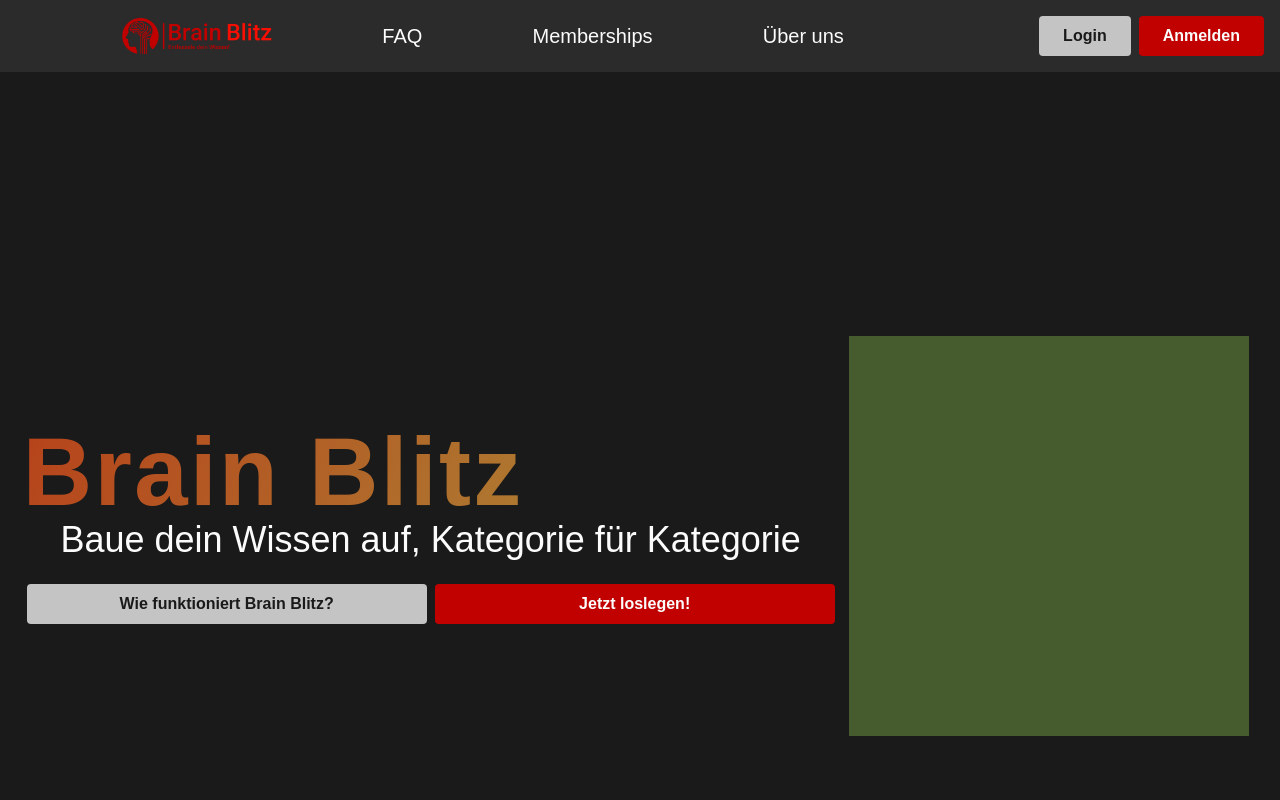
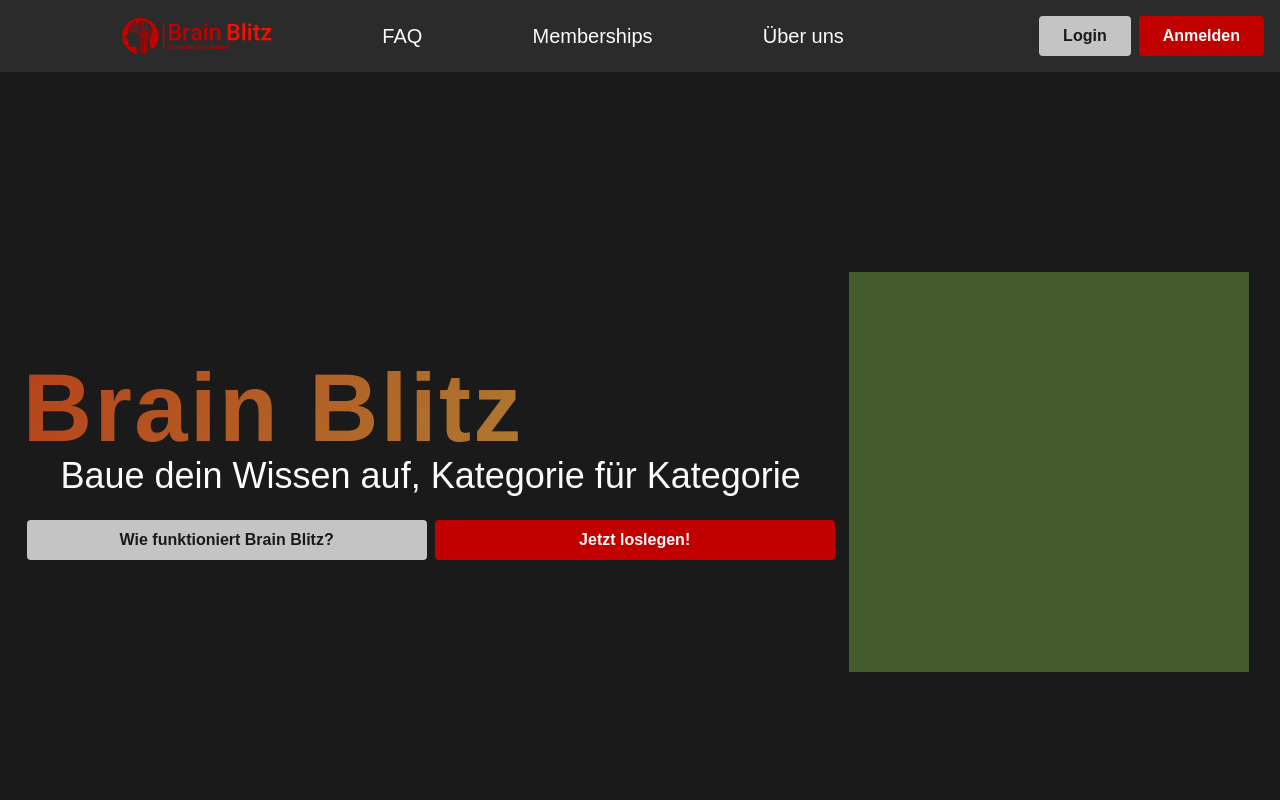
Before and after one commit to SlowMoschen/Brain_Blitz, a React (Vite) app in the folder client/: page / in a window 1280 px wide. Shown: the top 800 px of the page. Built offline with nearby package versions, Linux system fonts and the light colour scheme.

Commit message:
removed margin from hero section

```diff
--- a/client/src/routes/home/pages/home/components/Hero/Hero.tsx
+++ b/client/src/routes/home/pages/home/components/Hero/Hero.tsx
@@ -5,7 +5,7 @@ export default function HeroSection(): JSX.Element {
   const redirect = useNavigate();
 
   return (
-    <section className="bg-bg-primary w-full h-screen flex flex-col items-center justify-evenly my-16 px-5 lg:flex-row">
+    <section className="bg-bg-primary w-full h-screen flex flex-col items-center justify-evenly px-5 lg:flex-row">
       {/* Titles */}
       <section className="flex flex-col justify-center items-center text-center lg:text-left">
         <h1 className="animated-bg text-8xl 2xl:text-9xl tracking-wide font-bold w-full">
```
